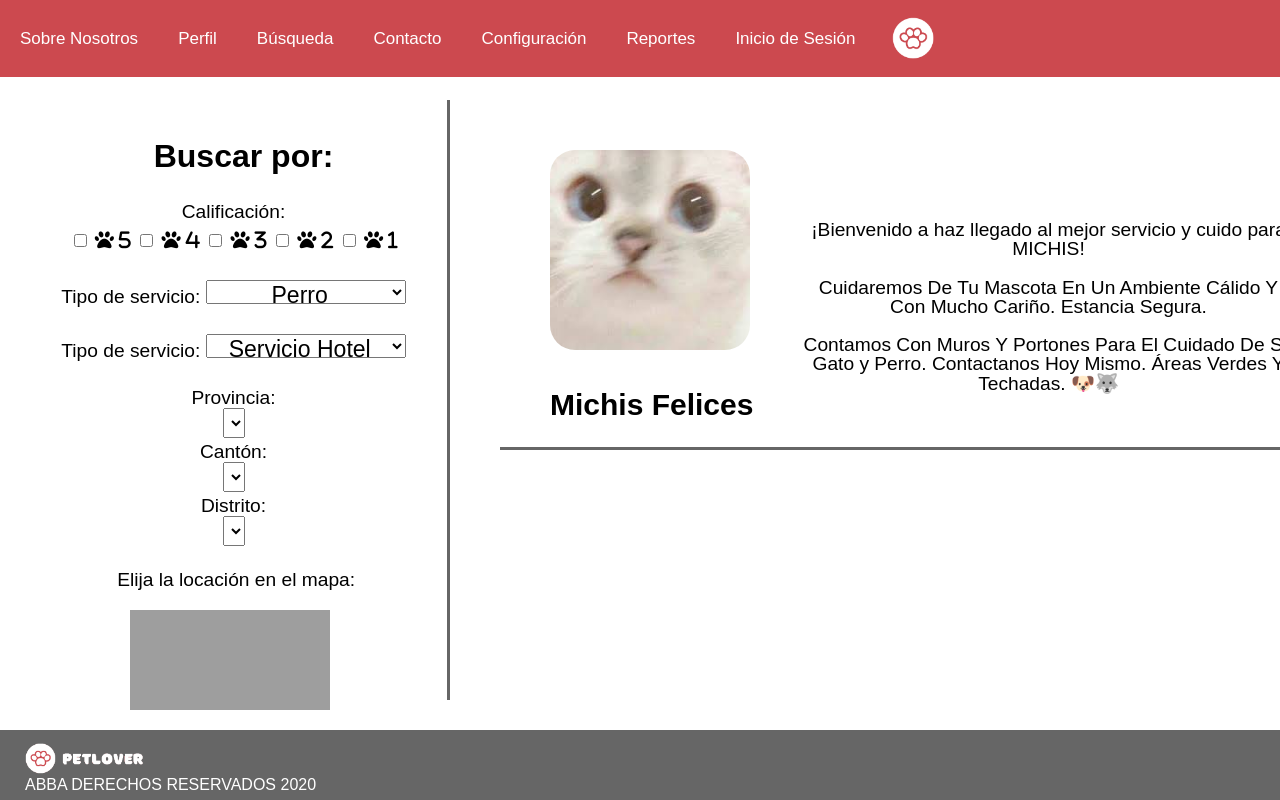
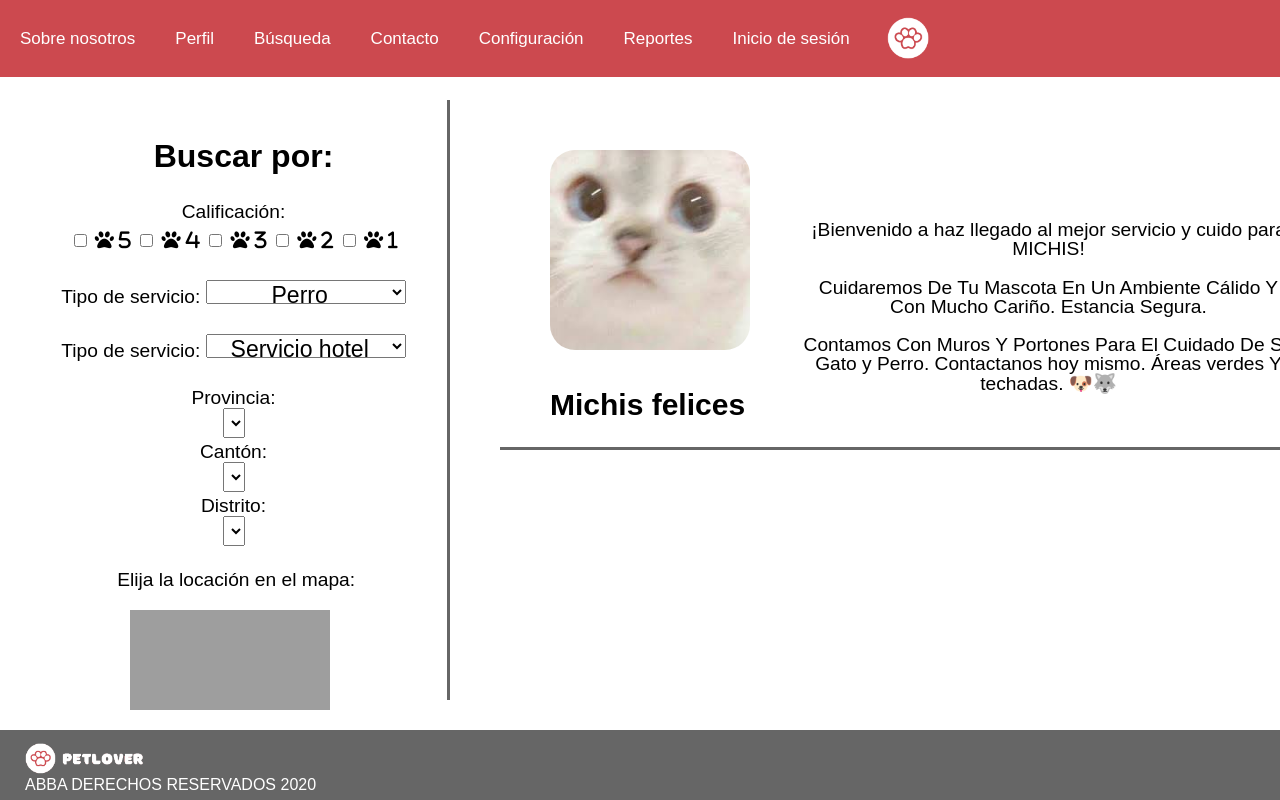
Before and after one commit to eralvarezra/ProyectoPipas, a plain HTML site: page proyectopipashtml/busqueda.html in a window 1280 px wide. Shown: the top 800 px of the page. Drawn offline with nearby package versions, Linux system fonts and the light colour scheme; some packages are replaced by stand-ins of ours; no server answers; grey boxes are pictures that could not be loaded; a script that the page names is missing.

Commit message:
Cam may_iniciosesion Lin. 8 21 27 65-69 118 124

```diff
--- a/proyectopipashtml/busqueda.html
+++ b/proyectopipashtml/busqueda.html
@@ -5,7 +5,7 @@
     <meta charset="UTF-8">
     <meta http-equiv="X-UA-Compatible" content="IE=edge">
     <meta name="viewport" content="width=device-width, initial-scale=1.0">
-    <title>Búsqueda Proveedores</title>
+    <title>Búsqueda proveedores</title>
     <link rel="stylesheet" href="../proyectopipascss/cssreset.css">
     <link rel="stylesheet" href="../proyectopipascss/general.css">
     <link rel="stylesheet" href="../proyectopipascss/busquedaPrincipal.css">
@@ -18,13 +18,13 @@
 <body>
     <header id="header-principal">
         <nav>
-            <a href="sobreNosotros.html">Sobre Nosotros</a>
+            <a href="sobreNosotros.html">Sobre nosotros</a>
             <a href="perfil.html">Perfil</a>
             <a href="busqueda.html">Búsqueda</a>
             <a href="contacto.html">Contacto</a>
             <a href="configuracion.html">Configuración</a>
             <a href="reportes.html">Reportes</a>
-            <a href="inicio-sesion.html" id="inicioSesion">Inicio de Sesión</a>
+            <a href="inicio-sesion.html" id="inicioSesion">Inicio de sesión</a>
             <img class="inicioSesionLogo" src="../proyectopipasimgs/PEPPY DOGGO (3).png">
         </nav>
     </header>
@@ -62,11 +62,11 @@
                     <div>
                         <label>Tipo de servicio:</label>
                         <select class="Slct-Form" id="tipoServicio">
-                        <option value="hotel">Servicio Hotel</option>
-                        <option value="pelo">Corte de Pelo</option>
-                        <option value="caminado">Caminata de Mascota</option>
-                        <option value="ducha">Baño de Mascota</option>
-                        <option value="ducha">Transporte de Mascotas</option>
+                        <option value="hotel">Servicio hotel</option>
+                        <option value="pelo">Corte de pelo</option>
+                        <option value="caminado">Caminata de mascota</option>
+                        <option value="ducha">Baño de mascota</option>
+                        <option value="ducha">Transporte de mascotas</option>
                       </select>
                     </div>
                     <div>
@@ -115,16 +115,16 @@
         </form>
         <div class="div-infoProveedor">
             <div class="titulo">
-                <h1 id="titulo-proveedor">Michis Felices</h1>
+                <h1 id="titulo-proveedor">Michis felices</h1>
             </div>
             <section class="seccion-descripcion">
                 <div class="img1"></div>
                 <div class="info">
                     <h2>¡Bienvenido a haz llegado al mejor servicio y cuido para MICHIS! <br><br> Cuidaremos De Tu Mascota En Un Ambiente Cálido Y Con Mucho Cariño. Estancia Segura. <br><br> Contamos Con Muros Y Portones Para El Cuidado De Su Gato y Perro.
-                        Contactanos Hoy Mismo. Áreas Verdes Y Techadas. 🐶🐺 </h2>
+                        Contactanos hoy mismo. Áreas verdes Y techadas. 🐶🐺 </h2>
                 </div>
                 <div class="starContainerProveedor">
-                    <h2>Calificación Proveedor:</h2>
+                    <h2>Calificación proveedor:</h2>
                     <br>
                     <input type="radio" name="rate" id="rate5" value=5>
                     <label for="rate5" class="fas fa-paw"></label>
@@ -138,7 +138,7 @@
                     <label for="rate1" class="fas fa-paw"></label>
                 </div>
                 <a href="../proyectopipashtml/verProvedor.html">
-                    <button type="button" id="btnSubmitProveedor">Ver Proveedor</button>
+                    <button type="button" id="btnSubmitProveedor">Ver proveedor</button>
                 </a>
             </section>
         </div>
```
